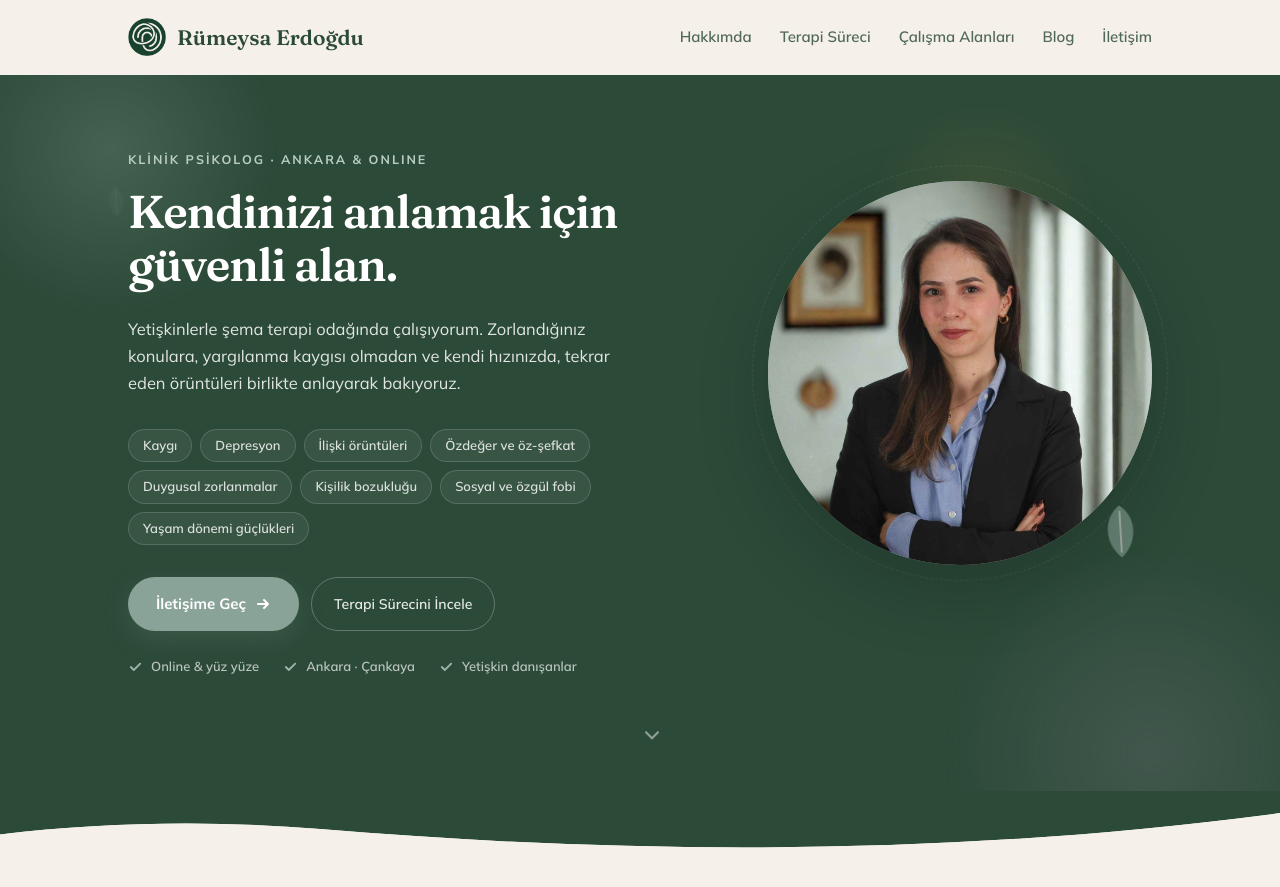
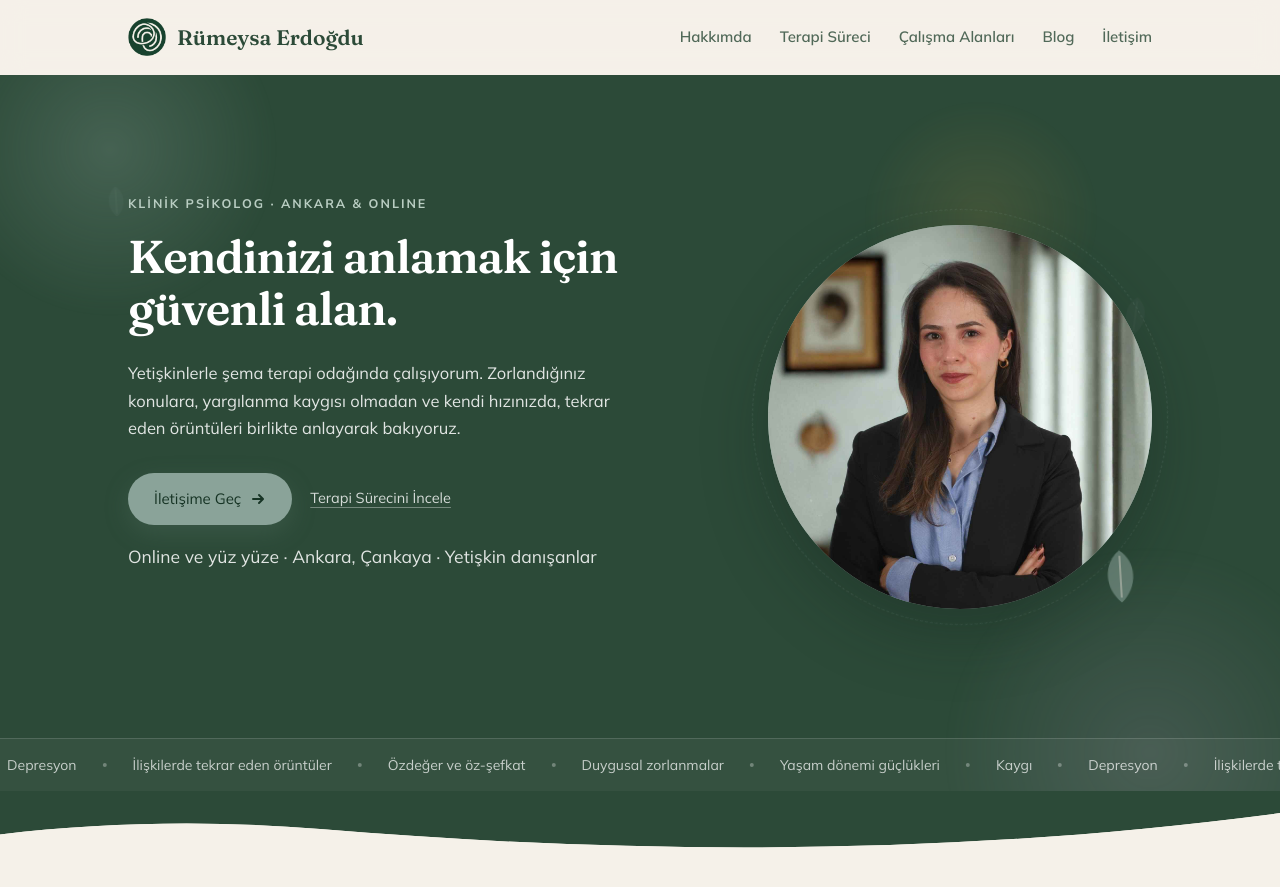
Before and after one commit to ardasaglamer9/rumeysaerdogdu.com, a Jekyll site: the page built from index.html, in a window 1280 px wide and 900 px high. Shown: the top 887 px of the window. Built offline with Jekyll 4.4.1, drawn with Linux system fonts in a browser that asks for light colours; some of the changed text lies outside the part shown.

Commit message:
Hero: etiketleri kayan şeritle değiştir, tek baskın çağrı kur
Görsel hiyerarşi düzeltmesi: etiketler, butonlar ve alt satır aynı ağırlıkta
olduğu için hiçbiri öne çıkmıyordu.

- Yuvarlak konu etiketleri kaldırıldı; yerine hero'nun alt kenarına tam
  genişlikte kayan şerit geldi (70 sn/tur, linear, sonsuz).
  * hover'da duruyor
  * prefers-reduced-motion ile animasyon tamamen kapanıyor
  * ikinci kopya aria-hidden — ekran okuyucu listeyi bir kez okuyor
  * içerik Liquid ile tek yerden tanımlanıp iki kez basılıyor, iki kopya
    birbirinden ayrışamaz
- 'Kişilik bozukluğu' ve 'Sosyal ve özgül fobi' siteden tamamen çıkarıldı
  (hero ve Çalışma Alanları). Tanı adları, sitenin yargısız tonuna uymuyor.
  Kartlar 01-06'ya döndü.
- Birincil buton: dolu adaçayı zemin, koyu yeşil metin, weight 500.
- İkincil buton metin bağlantısına dönüştü; çerçeve ve dolgu yok.
- Onay ikonlu üç öğe tek satır sade metne indi.
- Şerit alt kenarı kapladığı için kaydırma oku gizlendi.

Co-Authored-By: Claude Opus 5 <noreply@anthropic.com>

```diff
--- a/assets/css/style.css
+++ b/assets/css/style.css
@@ -507,10 +507,9 @@ body.nav-open{overflow:hidden;}
    böylece blok tek parça okunur. Mobilde daha sıkı bir ölçek devreye girer. */
 .hero{
   --sp-eyebrow: 16px;   /* üst etiket → başlık */
-  --sp-title:   24px;   /* başlık → açıklama  */
-  --sp-desc:    32px;   /* açıklama → etiketler */
-  --sp-tags:    32px;   /* etiketler → butonlar */
-  --sp-cta:     24px;   /* butonlar → güven satırı */
+  --sp-title:   24px;   /* başlık → açıklama */
+  --sp-desc:    32px;   /* açıklama → butonlar */
+  --sp-cta:     16px;   /* butonlar → alt satır */
 }
 
 /* Mobil: tek sütun, ortalanmış (mevcut estetik korunur)
@@ -555,41 +554,60 @@ body.nav-open{overflow:hidden;}
   margin:0 auto var(--sp-desc);}
 @media(min-width:900px){.hero .hero-desc{margin-left:0;}}
 
-/* --- Problem etiketleri: destekleyici, baskın değil --- */
-.hero-tags{display:flex;flex-wrap:wrap;justify-content:center;gap:8px;
-  margin:0 0 var(--sp-tags);}
-.hero-tags a{display:inline-flex;align-items:center;padding:6px 14px;border-radius:999px;
-  font-size:13px;font-weight:600;line-height:1.5;color:rgba(255,255,255,.82);
-  background:rgba(255,255,255,.06);border:1px solid rgba(255,255,255,.15);
-  transition:background .22s,border-color .22s,color .22s;}
-.hero-tags a:hover{background:rgba(255,255,255,.13);border-color:rgba(175,198,188,.5);
-  color:#fff;}
-@media(min-width:900px){.hero-tags{justify-content:flex-start;}}
-
-/* --- CTA: birincil açıkça baskın, ikincil sessiz --- */
-.hero-cta{display:flex;flex-wrap:wrap;justify-content:center;gap:12px;
+/* --- CTA: tek baskın çağrı --- */
+.hero-cta{display:flex;flex-wrap:wrap;align-items:center;justify-content:center;gap:18px;
   margin-bottom:var(--sp-cta);}
 @media(min-width:900px){.hero-cta{justify-content:flex-start;}}
-.hero .hero-cta .btn{padding:14px 28px;font-size:15px;
-  box-shadow:0 8px 24px rgba(94,122,106,.32);
+
+/* Birincil: dolu adaçayı zemin, koyu yeşil metin */
+.hero .hero-cta .btn{background:var(--sage);color:#173425;
+  font-weight:500;font-size:15px;padding:13px 26px;border-radius:999px;
+  box-shadow:0 8px 24px rgba(94,122,106,.28);
   opacity:0;animation:fadeUp .8s ease .7s forwards;}
-.hero .hero-cta .btn:hover{box-shadow:0 12px 30px rgba(94,122,106,.4);}
-.btn-ghost{display:inline-flex;align-items:center;gap:8px;padding:12px 22px;
-  border-radius:999px;font-weight:600;font-size:14px;color:rgba(255,255,255,.88);
-  border:1px solid rgba(255,255,255,.26);
-  transition:background .22s,border-color .22s,color .22s;
+.hero .hero-cta .btn:hover{background:#9BB3A8;color:#132a1e;
+  box-shadow:0 12px 30px rgba(94,122,106,.36);}
+
+/* İkincil: buton değil, sade metin bağlantısı */
+.hero-link{display:inline-block;font-size:14.5px;font-weight:500;
+  color:rgba(255,255,255,.8);
+  text-decoration:underline;text-underline-offset:4px;
+  text-decoration-color:rgba(255,255,255,.35);
+  transition:color .22s,text-decoration-color .22s;
   opacity:0;animation:fadeUp .8s ease .78s forwards;}
-.btn-ghost:hover{background:rgba(255,255,255,.09);border-color:rgba(255,255,255,.5);
-  color:#fff;}
+.hero-link:hover{color:#fff;text-decoration-color:rgba(255,255,255,.7);}
 
-/* --- Güven satırı: butonlara yakın, sessiz --- */
-.hero-trust{display:flex;flex-wrap:wrap;justify-content:center;gap:8px 24px;
-  list-style:none;margin:0;padding:0;
+/* --- Alt satır: tek satır, sade metin --- */
+.hero-note{font-size:13px;color:rgba(255,255,255,.55);margin:0;
   opacity:0;animation:fadeUp .8s ease .88s forwards;}
-@media(min-width:900px){.hero-trust{justify-content:flex-start;}}
-.hero-trust li{display:inline-flex;align-items:center;gap:8px;
-  font-size:13px;font-weight:600;color:rgba(255,255,255,.68);}
-.hero-trust svg{color:rgba(175,198,188,.85);flex:0 0 auto;}
+
+/* =========================================================
+   KAYAN ŞERİT — hero'nun alt kenarı, tam genişlik
+   ========================================================= */
+.serit-wrap{position:absolute;left:0;right:0;bottom:0;z-index:2;
+  overflow:hidden;border-top:1px solid rgba(255,255,255,.14);
+  background:rgba(255,255,255,.045);padding:14px 0;}
+.serit-track{display:flex;width:max-content;
+  animation:seritKay 70s linear infinite;}
+.serit-wrap:hover .serit-track{animation-play-state:paused;}
+.serit-item{display:flex;align-items:center;}
+.serit-item .konu{flex:0 0 auto;padding:0 26px;font-size:14px;
+  color:rgba(255,255,255,.72);white-space:nowrap;}
+.serit-item .nokta{flex:0 0 auto;width:4px;height:4px;border-radius:50%;
+  background:rgba(255,255,255,.3);}
+
+@keyframes seritKay{
+  from{transform:translateX(0);}
+  to{transform:translateX(-50%);}
+}
+
+/* Hareket hassasiyeti olan ziyaretçi için animasyon tamamen kapanır.
+   Kaygı üzerine çalışan bir sitede bu atlanmamalı. */
+@media(prefers-reduced-motion:reduce){
+  .serit-track{animation:none;}
+}
+
+/* Şerit alt kenarda durduğu için kaydırma oku ile çakışıyordu; ok gizlendi. */
+.scrollcue{display:none;}
 
 /* --- Dekoratif yapraklar: içerikle yarışmasın --- */
 .hero .leaf{opacity:.14;}
@@ -599,10 +617,11 @@ body.nav-open{overflow:hidden;}
 .hero-portrait .ring{opacity:.32;}
 .hero-portrait .leaf-a{opacity:.55;}
 
-/* --- Hero yüksekliği: sonraki bölümden bir parça görünsün --- */
+/* --- Hero yüksekliği: sonraki bölümden bir parça görünsün ---
+   Alt boşluk, alta sabitlenen şeridin (~50px) üstünde nefes bırakacak kadar. */
 @media(min-width:900px){
   .hero{min-height:calc(88vh - 76px);min-height:calc(88svh - 76px);
-    padding:48px 0 88px;}
+    padding:48px 0 112px;}
 }
 
 /* içerik yoğunlaştığı için küçük ekranlarda kaydırma oku gizlenir */
@@ -610,19 +629,18 @@ body.nav-open{overflow:hidden;}
 
 /* --- Mobil: CTA'nın ilk ekranda kalması için yoğunluk azaltıldı --- */
 @media(max-width:600px){
-  /* aynı ritim, bir kademe sıkı */
-  .hero{--sp-eyebrow:8px; --sp-title:16px; --sp-desc:16px; --sp-tags:16px; --sp-cta:16px;
-    padding:16px 0 40px;min-height:auto;}
+  /* aynı ritim, bir kademe sıkı. Alt boşluk şeridi hesaba katar. */
+  .hero{--sp-eyebrow:8px; --sp-title:16px; --sp-desc:24px; --sp-cta:16px;
+    padding:16px 0 80px;min-height:auto;}
   .hero-grid{gap:16px;}
   .hero-portrait{width:clamp(150px,20vh,176px);margin-bottom:8px;}
   .hero .eyebrow{font-size:11.5px;letter-spacing:1.5px;}
   .hero h1{font-size:clamp(25px,6.9vw,30px);}
   .hero .hero-desc{font-size:15px;line-height:1.6;}
-  .hero-tags{gap:6px;}
-  .hero-tags a{padding:6px 12px;font-size:12.5px;}
-  .hero-cta{gap:8px;}
+  .hero-cta{gap:16px;}
   .hero .hero-cta .btn{padding:13px 24px;font-size:14.5px;}
-  .btn-ghost{padding:12px 22px;font-size:14px;}
-  .hero-trust{gap:8px 16px;}
-  .hero-trust li{font-size:12.5px;}
+  .hero-note{font-size:12.5px;}
+  /* şerit mobilde biraz daha kompakt; yatay taşma overflow:hidden ile engelli */
+  .serit-wrap{padding:12px 0;}
+  .serit-item .konu{padding:0 18px;font-size:13px;}
 }
--- a/index.html
+++ b/index.html
@@ -33,32 +33,36 @@ permalink: /
       <h1>Kendinizi anlamak için güvenli alan.</h1>
       <p class="hero-desc">Yetişkinlerle şema terapi odağında çalışıyorum. Zorlandığınız konulara, yargılanma kaygısı olmadan ve kendi hızınızda, tekrar eden örüntüleri birlikte anlayarak bakıyoruz.</p>
 
-      <div class="hero-tags">
-        <a href="#alanlar">Kaygı</a>
-        <a href="#alanlar">Depresyon</a>
-        <a href="#alanlar">İlişki örüntüleri</a>
-        <a href="#alanlar">Özdeğer ve öz-şefkat</a>
-        <a href="#alanlar">Duygusal zorlanmalar</a>
-        <a href="#alanlar">Kişilik bozukluğu</a>
-        <a href="#alanlar">Sosyal ve özgül fobi</a>
-        <a href="#alanlar">Yaşam dönemi güçlükleri</a>
-      </div>
-
       <div class="hero-cta">
         <a href="#iletisim" class="btn">İletişime Geç
           <svg width="16" height="16" viewBox="0 0 16 16" fill="none"><path d="M3 8h9M9 4l4 4-4 4" stroke="currentColor" stroke-width="2" stroke-linecap="round" stroke-linejoin="round"/></svg>
         </a>
-        <a href="#yaklasim" class="btn-ghost">Terapi Sürecini İncele</a>
+        <a href="#yaklasim" class="hero-link">Terapi Sürecini İncele</a>
       </div>
 
-      <ul class="hero-trust">
-        <li><svg width="15" height="15" viewBox="0 0 16 16" fill="none"><path d="M3 8.5l3.2 3.2L13 5" stroke="currentColor" stroke-width="2" stroke-linecap="round" stroke-linejoin="round"/></svg>Online &amp; yüz yüze</li>
-        <li><svg width="15" height="15" viewBox="0 0 16 16" fill="none"><path d="M3 8.5l3.2 3.2L13 5" stroke="currentColor" stroke-width="2" stroke-linecap="round" stroke-linejoin="round"/></svg>Ankara · Çankaya</li>
-        <li><svg width="15" height="15" viewBox="0 0 16 16" fill="none"><path d="M3 8.5l3.2 3.2L13 5" stroke="currentColor" stroke-width="2" stroke-linecap="round" stroke-linejoin="round"/></svg>Yetişkin danışanlar</li>
-      </ul>
+      <p class="hero-note">Online ve yüz yüze · Ankara, Çankaya · Yetişkin danışanlar</p>
     </div>
   </div>
-  <div class="scrollcue"><svg width="24" height="24" viewBox="0 0 24 24" fill="none"><path d="M6 9l6 6 6-6" stroke="currentColor" stroke-width="2" stroke-linecap="round" stroke-linejoin="round"/></svg></div>
+
+  {%- comment -%}
+    Kayan şerit. İçerik bir kez tanımlanır, iki kez basılır; kesintisiz döngü
+    için gereken bu. İkinci kopya aria-hidden, yoksa ekran okuyucu listeyi
+    iki kez okur.
+  {%- endcomment -%}
+  {%- capture serit_icerik -%}
+    <span class="konu">Kaygı</span><span class="nokta"></span>
+    <span class="konu">Depresyon</span><span class="nokta"></span>
+    <span class="konu">İlişkilerde tekrar eden örüntüler</span><span class="nokta"></span>
+    <span class="konu">Özdeğer ve öz-şefkat</span><span class="nokta"></span>
+    <span class="konu">Duygusal zorlanmalar</span><span class="nokta"></span>
+    <span class="konu">Yaşam dönemi güçlükleri</span><span class="nokta"></span>
+  {%- endcapture -%}
+  <div class="serit-wrap" aria-label="Çalışma alanları">
+    <div class="serit-track">
+      <div class="serit-item">{{ serit_icerik }}</div>
+      <div class="serit-item" aria-hidden="true">{{ serit_icerik }}</div>
+    </div>
+  </div>
 </header>
 
 <svg class="wave" viewBox="0 0 1440 80" preserveAspectRatio="none" xmlns="http://www.w3.org/2000/svg" style="margin-top:-1px;">
@@ -91,9 +95,7 @@ permalink: /
       <div class="card c3 reveal"><span class="idx">03</span><span class="t">Özdeğer ve öz-şefkat</span></div>
       <div class="card c4 reveal"><span class="idx">04</span><span class="t">İlişkilerde tekrarlayan örüntüler</span></div>
       <div class="card c5 reveal"><span class="idx">05</span><span class="t">Duygusal zorlanmalar</span></div>
-      <div class="card c6 reveal"><span class="idx">06</span><span class="t">Kişilik bozukluğu</span></div>
-      <div class="card c1 reveal"><span class="idx">07</span><span class="t">Sosyal ve özgül fobi</span></div>
-      <div class="card c2 reveal"><span class="idx">08</span><span class="t">Yaşam dönemi güçlükleri</span></div>
+      <div class="card c6 reveal"><span class="idx">06</span><span class="t">Yaşam dönemi güçlükleri</span></div>
     </div>
   </div>
 </section>
```
